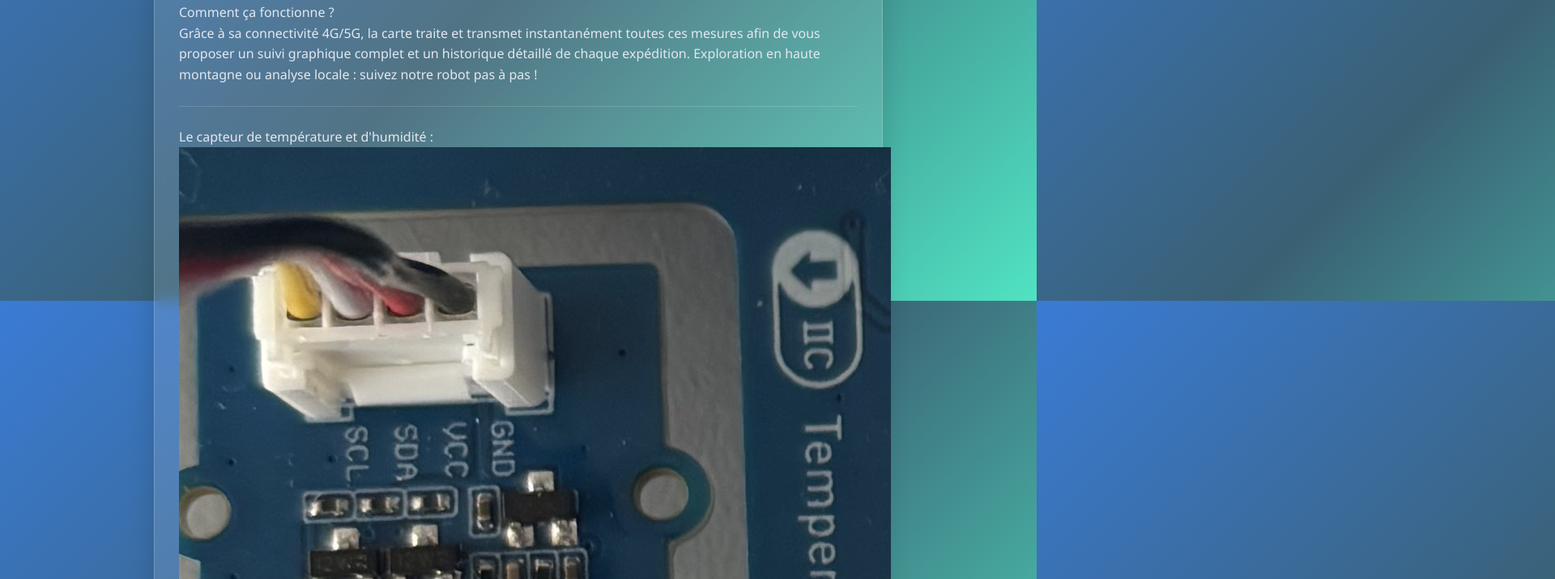
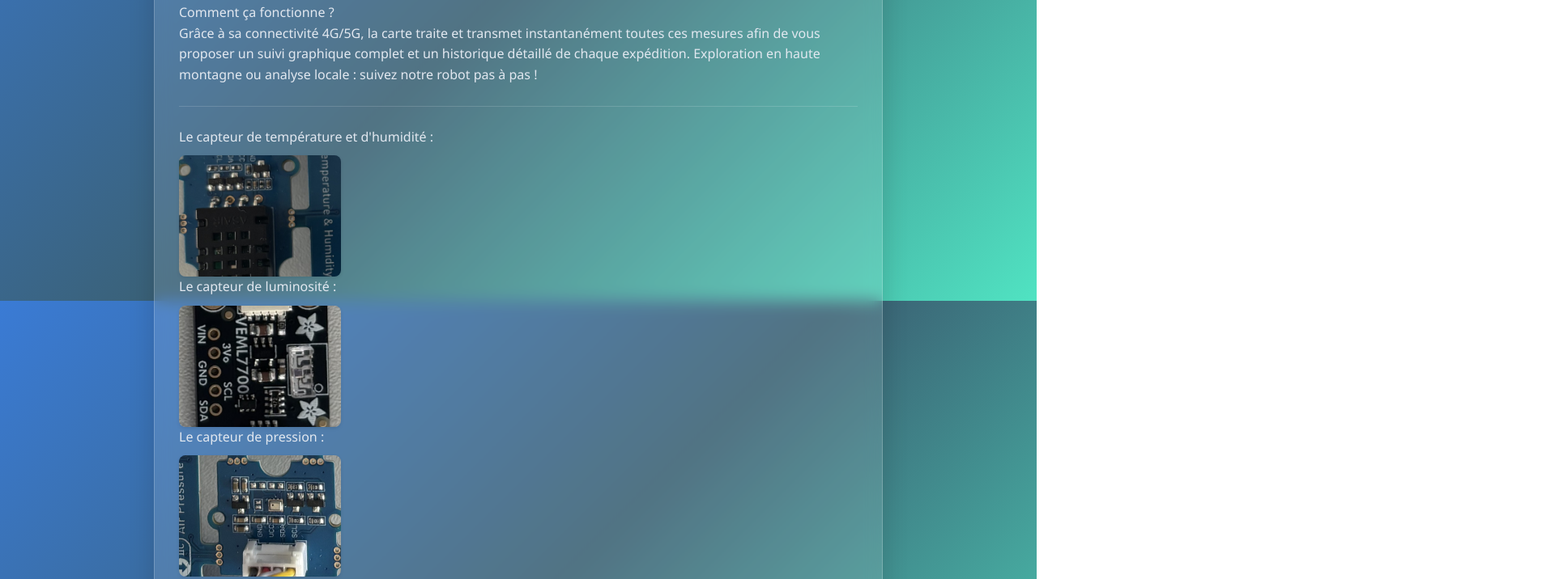
Before and after one commit to marguerite-blondet/ma-station-meteo-site, a plain HTML site: page index.html in a window 1280 px wide. Shown: the part 428-1144 px from the top of the page at 81% size, 1920 px wide, since content can reach past the window. Drawn offline with Linux system fonts and the light colour scheme; no server answers.

```diff
--- a/index.html
+++ b/index.html
@@ -148,6 +148,16 @@
             font-weight: bold;
             color: #50e3c2; /* Vert turquoise brillant */
             margin: 15px 0;
+        }
+
+        .sensor-img {
+            width: 200px;            /* Largeur fixe pour toutes les images */
+            height: 150px;           /* Hauteur fixe pour toutes les images */
+            object-fit: cover;       /* Empêche la déformation en recadrant proprement */
+            border-radius: 8px;      /* Arrondit légèrement les coins */
+            margin-top: 10px;        /* Petit espace au-dessus de l'image */
+            box-shadow: 0 2px 4px rgba(0,0,0,0.1); /* Ombre légère pour le style */
+            display: block;          /* Force l'image à aller à la ligne */
         }
     </style>
 </head>
```
